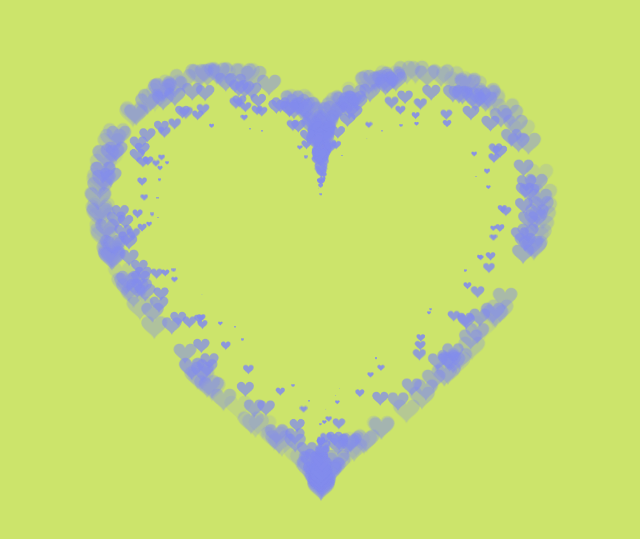
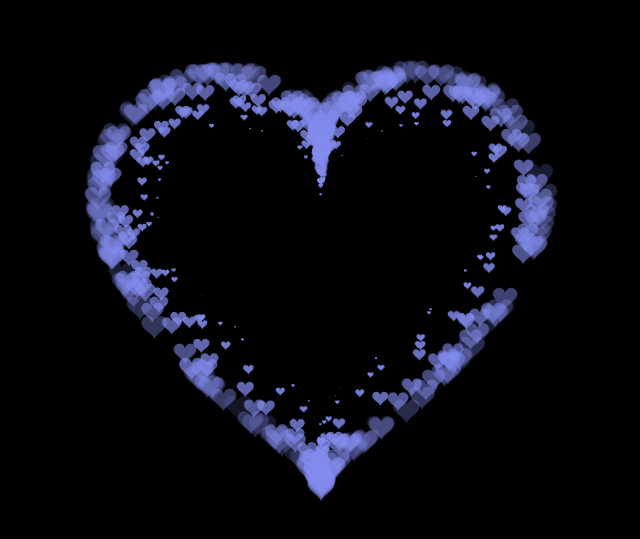
Before and after one commit to DaoCamSa/lovetomii, a plain HTML site: page index.html in a window 1280 px wide. Shown: the part 123-662 px from the top of the page, without its empty margins (319-959 px from the left). Drawn offline with Linux system fonts and the light colour scheme.

Commit message:
Update and rename Index.html to index.html

```diff
--- a/Index.html
+++ b/index.html
@@ -11,7 +11,7 @@
   height: 100%;
   padding: 0;
   margin: 0;
-  background: #CCE46B;
+  background: #000000;
 }
 canvas {
   position: absolute;
```
